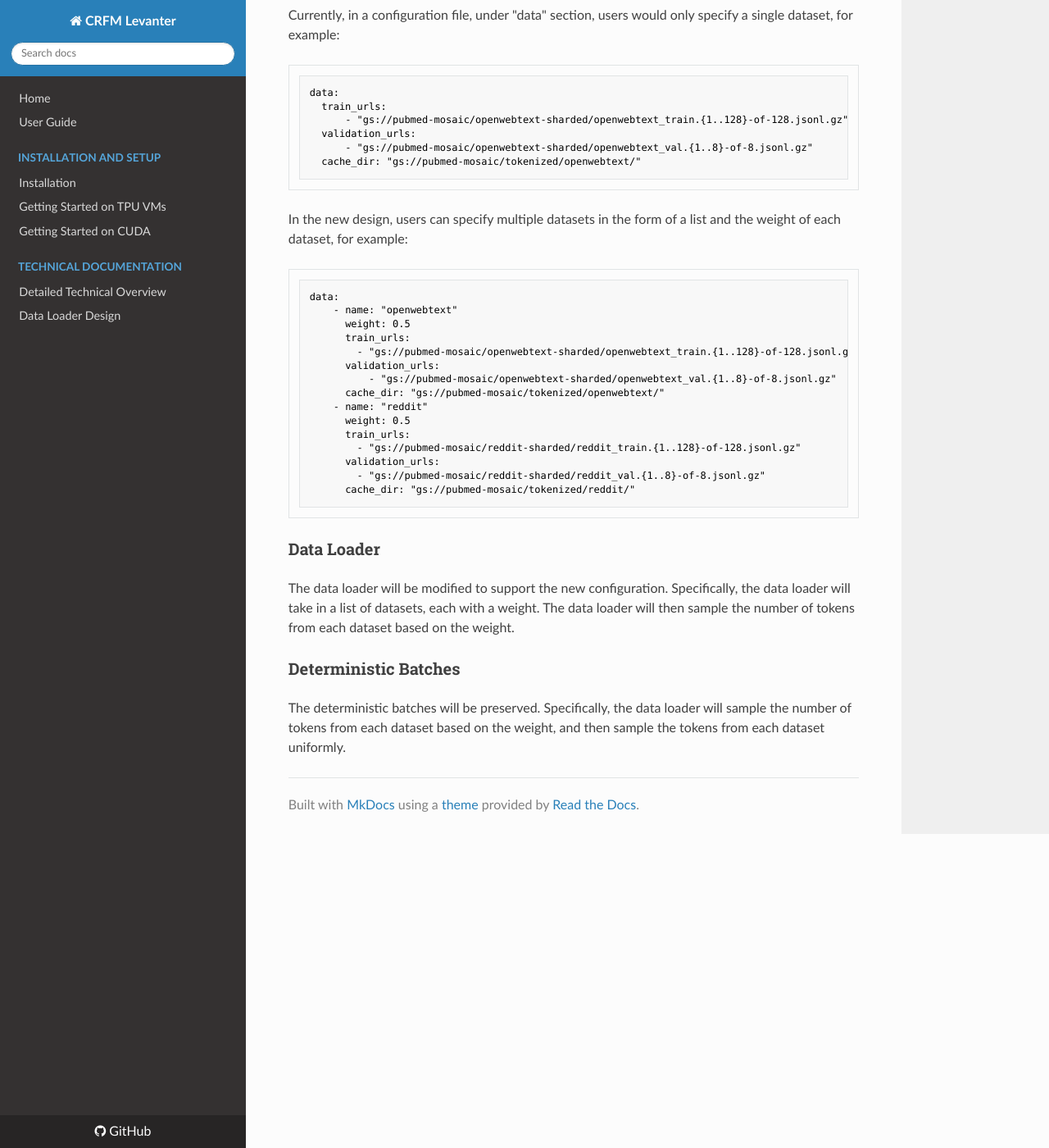
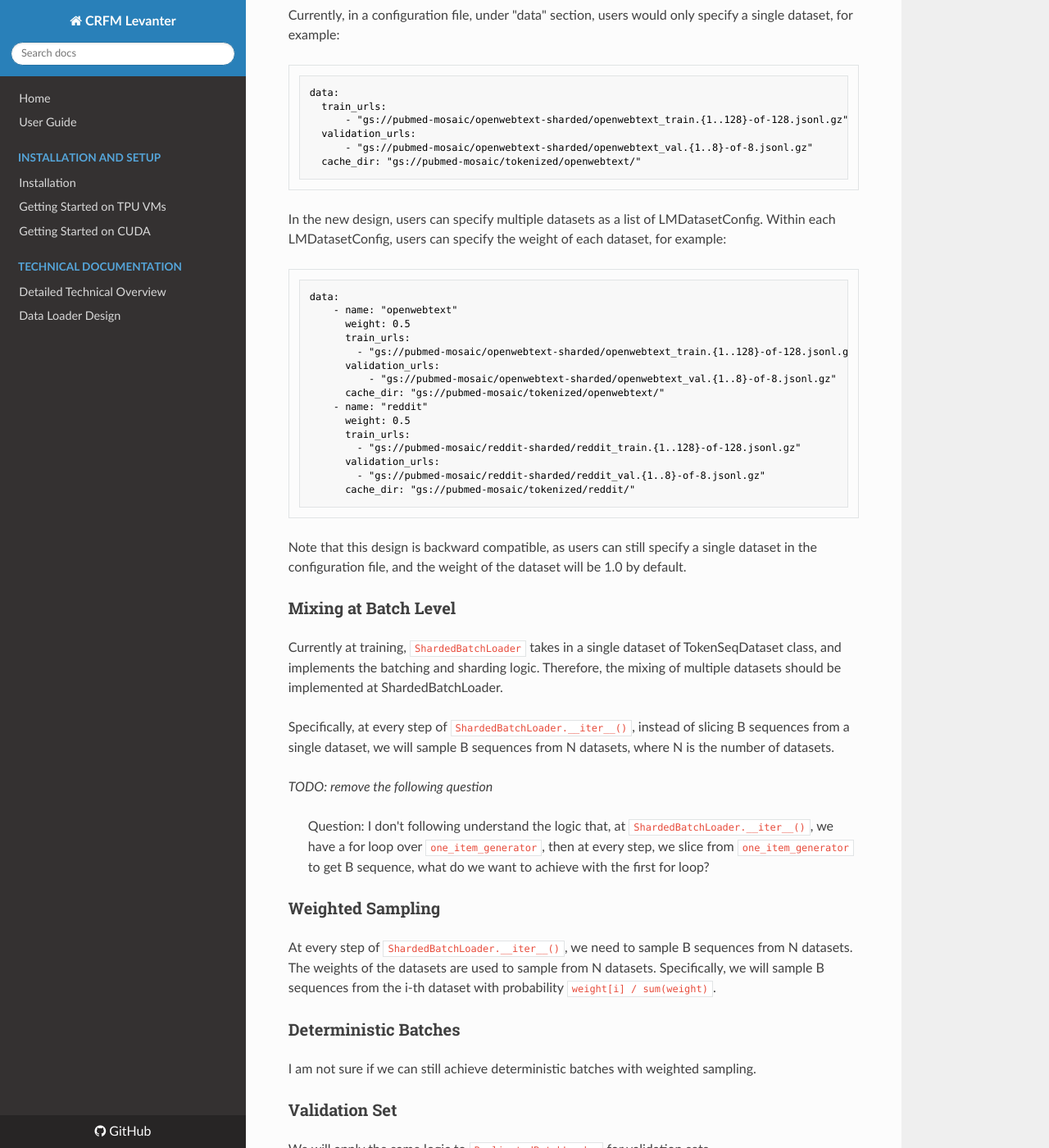
Before and after one commit to stanford-crfm/levanter, an MkDocs documentation site: the page built from docs/design/Multiple-Data-Mixture.md, in a window 1280 px wide and 1400 px high, scrolled down 819 px. Shown: the whole window at 82% size. Built offline with MkDocs 1.6.1, drawn with Linux system fonts in a browser that asks for light colours; some of the changed text lies outside the part shown.

Commit message:
Update design

````diff
--- a/docs/design/Multiple-Data-Mixture.md
+++ b/docs/design/Multiple-Data-Mixture.md
@@ -39,8 +40,8 @@ data:
   cache_dir: "gs://pubmed-mosaic/tokenized/openwebtext/"
 ```
 
-In the new design, users can specify multiple datasets in the form of a list and the weight of each
-dataset, for example:
+In the new design, users can specify multiple datasets as a list of LMDatasetConfig. Within
+each LMDatasetConfig, users can specify the weight of each dataset, for example:
 
 ```yaml
 data:
@@ -60,11 +61,32 @@ data:
       cache_dir: "gs://pubmed-mosaic/tokenized/reddit/"
 ```
 
-### Data Loader
-The data loader will be modified to support the new configuration. Specifically, the data loader will
-take in a list of datasets, each with a weight. The data loader will then sample the number of tokens
-from each dataset based on the weight.
+Note that this design is backward compatible, as users can still specify a single dataset in the
+configuration file, and the weight of the dataset will be 1.0 by default.
+
+### Mixing at Batch Level
+Currently at training, `ShardedBatchLoader` takes in a single dataset of TokenSeqDataset class,
+and implements the batching and sharding logic. Therefore, the mixing of multiple datasets should
+be implemented at ShardedBatchLoader.
+
+Specifically, at every step of `ShardedBatchLoader.__iter__()`, instead of slicing B sequences from
+a single dataset, we will sample B sequences from N datasets, where N is the number of datasets.
+
+*TODO: remove the following question*
+> Question: I don't following understand the logic that, at `ShardedBatchLoader.__iter__()`, we have
+a for loop over `one_item_generator`, then at every step, we slice from `one_item_generator` to get
+B sequence, what do we want to achieve with the first for loop?
+
+### Weighted Sampling
+At every step of `ShardedBatchLoader.__iter__()`, we need to sample B sequences from N datasets.
+The weights of the datasets are used to sample from N datasets. Specifically, we will sample
+B sequences from the i-th dataset with probability `weight[i] / sum(weight)`.
 
 ### Deterministic Batches
-The deterministic batches will be preserved. Specifically, the data loader will sample the number of
-tokens from each dataset based on the weight, and then sample the tokens from each dataset uniformly.
+I am not sure if we can still achieve deterministic batches with weighted sampling.
+
+### Validation Set
+We will apply the same logic to `ReplicatedBatchLoader` for validation sets.
+
+*TODO: remove the following question*
+> Question: right now does Levanter supports a dataset that only has a training set but no validation set?
````
Also changed, not shown: other parts of docs/design/Multiple-Data-Mixture.md (+3 -2 lines).
